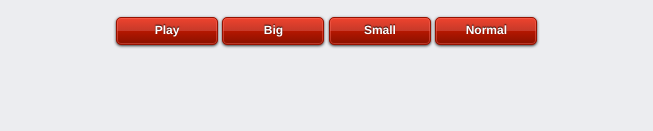
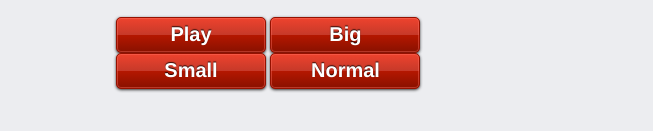
Before and after one commit to builtbyka/simple-html5-video, a plain HTML site: page index.html in a window 1280 px wide. Shown: the part 333-464 px from the top of the page, without its empty margins (313-966 px from the left). Drawn offline with nearby package versions, Linux system fonts and the light colour scheme.

Commit message:
resizing

```diff
--- a/css/main.css
+++ b/css/main.css
@@ -135,11 +135,11 @@ button{
     -webkit-box-shadow: inset 0px 0px 0px 1px rgba(255, 115, 100, 0.4), 0 1px 3px #333333;
     box-shadow: inset 0px 0px 0px 1px rgba(255, 115, 100, 0.4), 0 1px 3px #333333;
     color: #fff;
-    font: bold 12px/1 "helvetica neue", helvetica, arial, sans-serif;
+    font: bold 20px/1 "helvetica neue", helvetica, arial, sans-serif;
     padding: 6px 0 8px 0;
     text-align: center;
     text-shadow: 0px -1px 1px rgba(0, 0, 0, 0.8);
-    width: 102px;
+    width: 150px;
 }
 
 button:hover {
```
